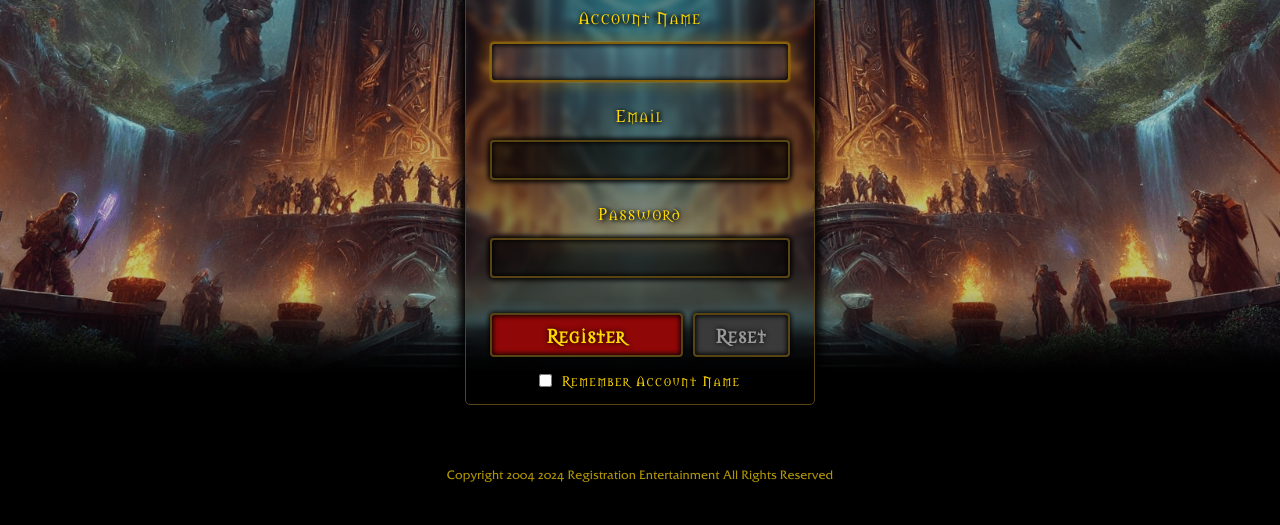
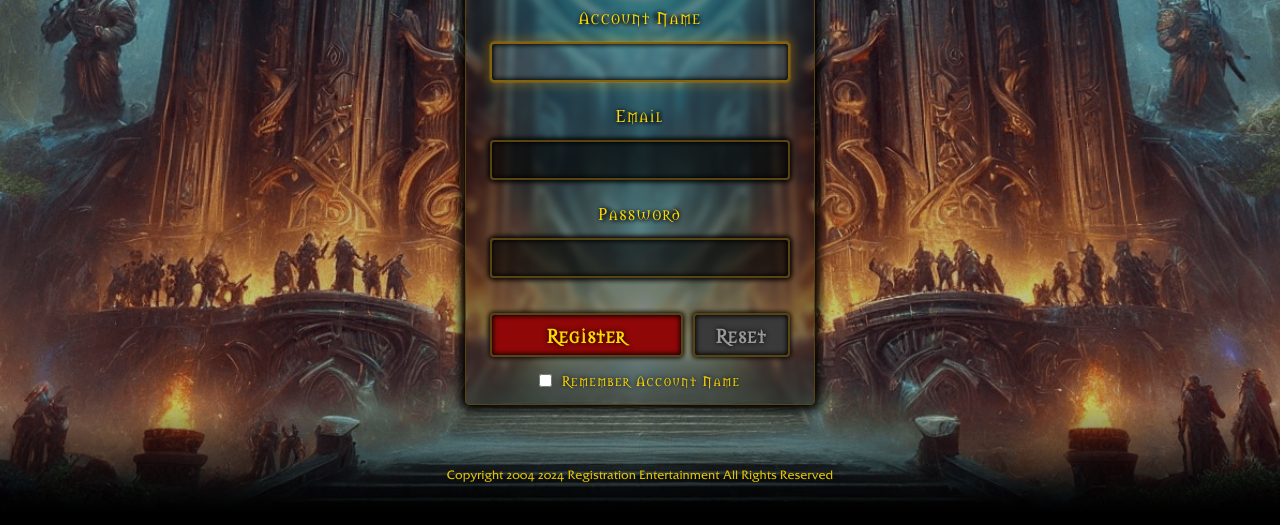
Before and after one commit to klu0926/lab-css-fundamentals, a plain HTML site: page inex.html in a window 1280 px wide. Shown: the part 427-952 px from the top of the page. Drawn offline with Linux system fonts and the light colour scheme.

Commit message:
style: set background with fix side

```diff
--- a/styles.css
+++ b/styles.css
@@ -52,10 +52,11 @@ body {
 
 .background {
   position: fixed;
-  left: 0;
-  right: 0;
-  top: 0;
-  bottom: 0;
+  width: 1920px;
+  height: 1080px;
+  left: 50%;
+  top: 50%;
+  transform: translate(-50%, -50%);
   background-repeat: no-repeat;
   background-size: cover;
   background-position: center 30%;
@@ -186,7 +187,7 @@ label {
 .input:focus {
   background-color: rgba(255, 255, 255, 0.1);
   box-shadow: 0px 0px 1px 1px rgba(255, 166, 0, 0.2),
-    0px 0px 13px 5px rgba(255, 174, 0, 0.2), inset 0px 0px 5px 1px black;
+    0px 0px 10px 5px rgba(255, 174, 0, 0.2), inset 0px 0px 5px 1px black;
   border: 2px solid var(--border-hover);
   outline: none;
 }
@@ -263,5 +264,5 @@ footer {
   width: 100%;
   height: 100px;
   margin-top: 20px;
-  filter: brightness(0.7);
+  filter: brightness(0.9);
 }
```
